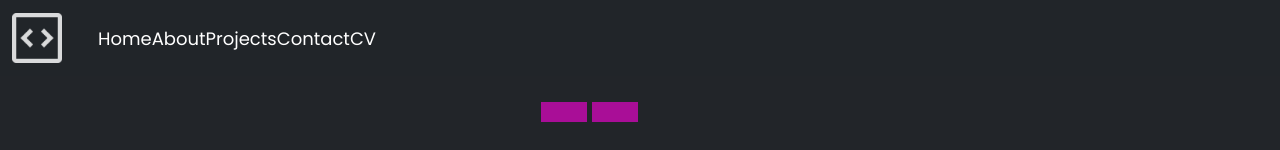
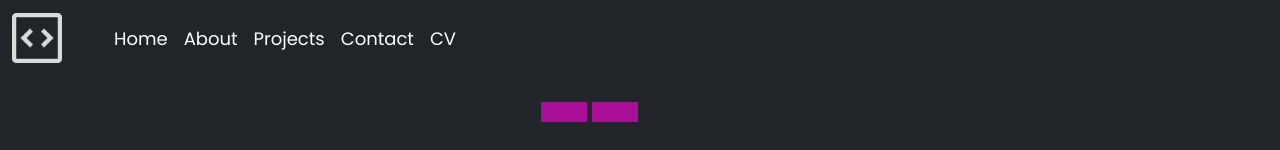
Before and after one commit to Matt-Jones-Developer/i_am_glitchy_react_portfolio_original_design, a React (Create React App) app: page / in a window 1280 px wide. Shown: the top 150 px of the page. Built offline with nearby package versions, Linux system fonts and the light colour scheme.

Commit message:
css adjustments to navbar

```diff
--- a/src/App.css
+++ b/src/App.css
@@ -100,3 +100,7 @@ a:hover {
 .btnCTA {
   background-color: var(--purps);
 }
+
+a {
+  margin-right: 1rem;
+}
--- a/src/components/NavBar.jsx
+++ b/src/components/NavBar.jsx
@@ -53,7 +53,7 @@ const NavBar = () => {
           </Navbar.Brand>
           <Navbar.Toggle aria-controls="responsive-navbar-nav" />
           <Navbar.Collapse id="responsive-navbar-nav">
-            <Nav className="me-auto nav">
+            <Nav className="me-auto nav custom-nav">
               <Link to="/">Home</Link>
               <Link to="/about">About</Link>
               {/* <Nav.Link href="/skills">Skills</Nav.Link> */}
--- a/src/components/styles/NavBar.module.css
+++ b/src/components/styles/NavBar.module.css
@@ -16,7 +16,7 @@ nav li a:hover {
   color: var(--lumi-pink);
 }
 
-.nav Link {
+.custom-nav Link {
   margin-right: 1rem;
 }
 
```
